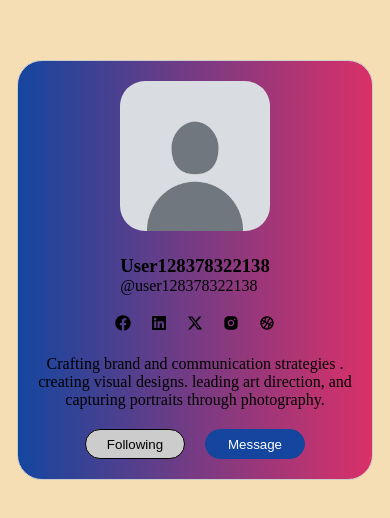
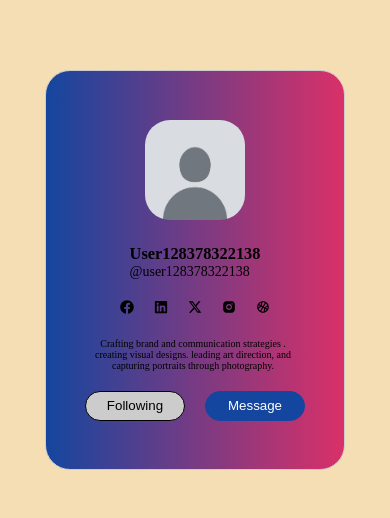
Before and after one commit to GiorgiQashiashvili/auto-bot-message, a React (Vite) app: page / in a window 390 px wide. Shown: the part 152-670 px from the top of the page. Built offline with nearby package versions, Linux system fonts and the light colour scheme.

Commit message:
gavakete responsive

```diff
--- a/src/components/Message.jsx
+++ b/src/components/Message.jsx
@@ -21,6 +21,7 @@ function Message() {
         "საქართველოს დედაქალაქი რომელია?": "თბილისი",
         "რომელ წელს გამოცხადდა საქართველოს დამოუკიდებლობა": "1991 წელს",
         "რომელია საქართველოს ეროვნული სიმბოლო?": "ვაზისა და ყურძნის მტევანი",
+        "რომელ ქვეყანაში მდებარეობს ეიფელის კოშკი?":"საფრანგეთი, პარიზი."
     }
 
     const handleAdd = () => {
--- a/src/index.css
+++ b/src/index.css
@@ -215,3 +215,30 @@ button {
   margin-left: auto;
   text-align: right;
 }
+
+@media (max-width:640px){
+  .content{
+    width: 300px;
+    font-size: 14px;
+    height: 400px;
+  }
+  .profile img{
+    width: 100px;
+  }
+  .text{
+    width: 200px;
+    font-size: 10px;
+  }
+.message-main{
+  width: 350px;
+}
+.user-info{
+font-size: 13px;
+}
+.messages{
+  font-size: 13px;
+}
+.footer{
+  width: 310px;
+}
+}
```
